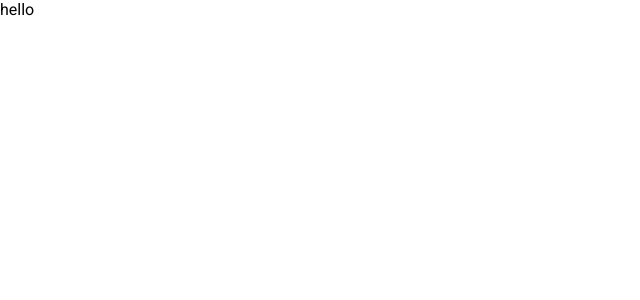
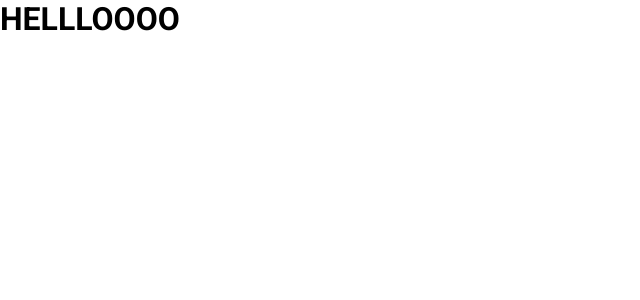
Before and after one commit to maxly20/MERN-GoldEx, a React (Create React App) app in the folder client/: page / in a window 1280 px wide. Shown: the top 300 px of the page, without its empty margins (0-640 px from the left). Built offline with nearby package versions, Linux system fonts and the light colour scheme.

Commit message:
rebuild folder structure

```diff
--- a/client/src/App.js
+++ b/client/src/App.js
@@ -1,5 +1,9 @@
 const App = () => {
-  return <>hello</>;
+  return (
+    <div className='App'>
+      <h1>HELLLOOOO</h1>
+    </div>
+  );
 };
 
 export default App;
```
